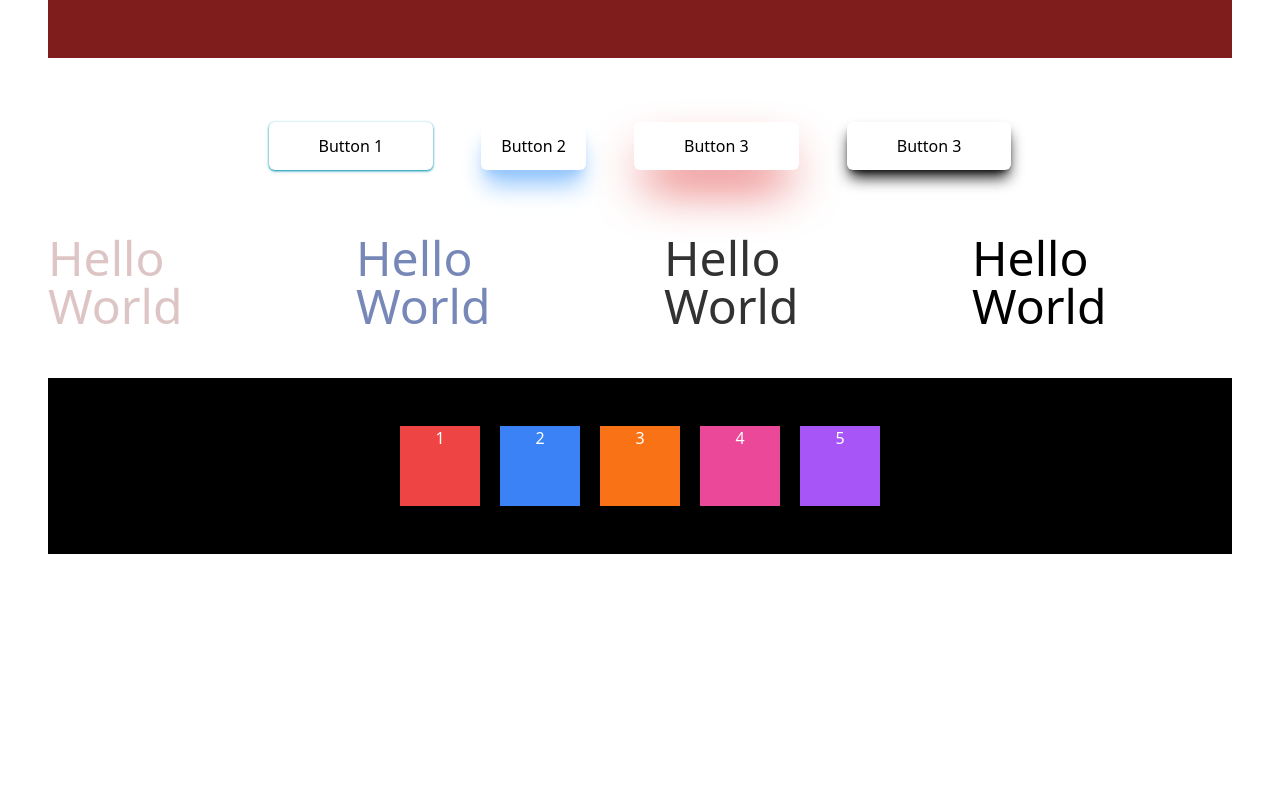
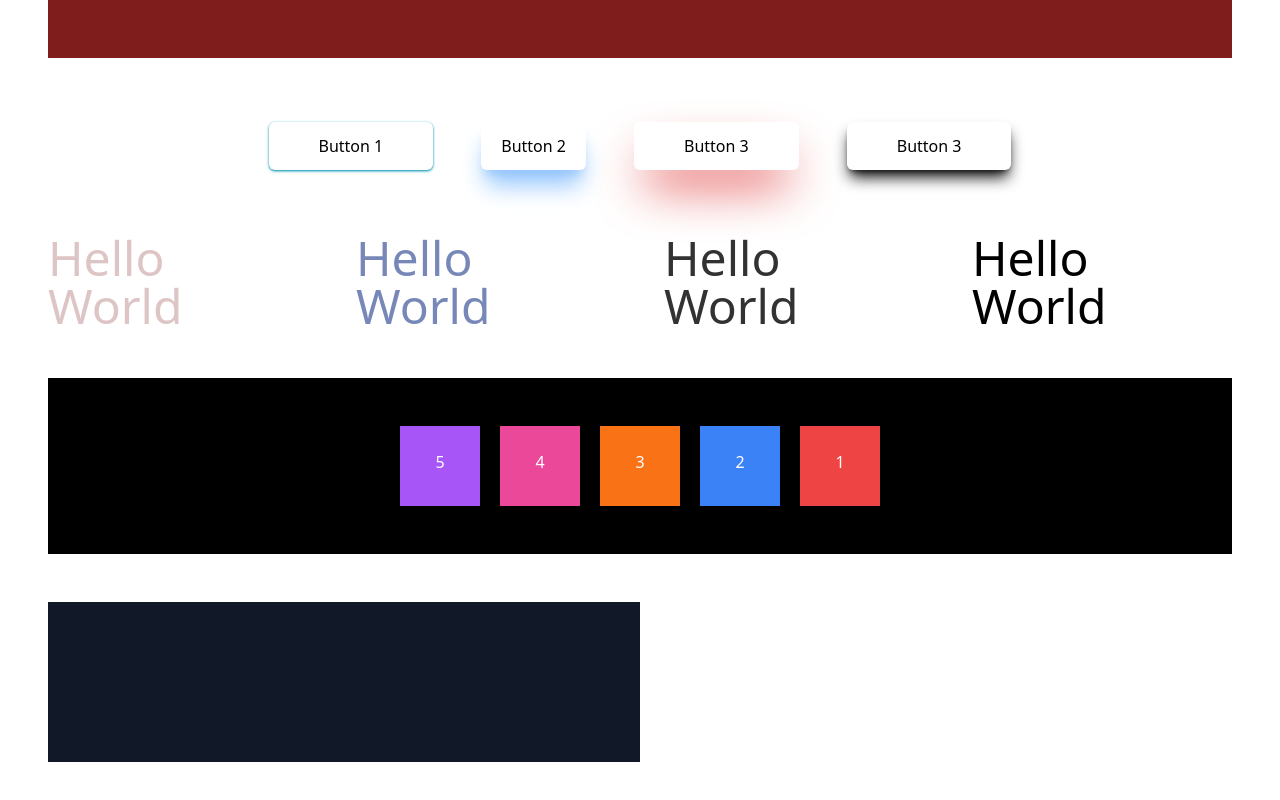
Before and after one commit to koheinthurako/React20-9-2023, a React (Create React App) app in the folder tailwindcss/: page / in a window 1280 px wide. Shown: the part 1570-2370 px from the top of the page. Before the commit the page ends 2172 px from the top, so only its background shows below. Built offline with nearby package versions, Linux system fonts and the light colour scheme.

Commit message:
start about position css

```diff
--- a/tailwindcss/src/App.jsx
+++ b/tailwindcss/src/App.jsx
@@ -61,12 +61,16 @@ const App = () => {
         <h1 className='text-5xl opacity-80'>Hello World</h1>
         <h1 className='text-5xl opacity-100'>Hello World</h1>
       </div>
-      <div className="flex flex-wrap justify-center gap-5 mb-12 bg-black p-12">
-        <div className='w-20 h-20 text-white text-center bg-red-500'>1</div>
-        <div className='w-20 h-20 text-white text-center bg-blue-500'>2</div>
-        <div className='w-20 h-20 text-white text-center bg-orange-500'>3</div>
-        <div className='w-20 h-20 text-white text-center bg-pink-500'>4</div>
-        <div className='w-20 h-20 text-white text-center bg-purple-500'>5</div>
+      <div className="flex flex-wrap flex-row-reverse justify-center gap-5 mb-12 bg-black p-12">
+        <div className='w-20 h-20 text-white text-center py-6 bg-red-500'>1</div>
+        <div className='w-20 h-20 text-white text-center py-6 bg-blue-500'>2</div>
+        <div className='w-20 h-20 text-white text-center py-6 bg-orange-500'>3</div>
+        <div className='w-20 h-20 text-white text-center py-6 bg-pink-500'>4</div>
+        <div className='w-20 h-20 text-white text-center py-6 bg-purple-500'>5</div>
+      </div>
+      {/* Position */}
+      <div className="relative w-1/2 bg-gray-900 h-40">
+
       </div>
     </div>
   )
```
